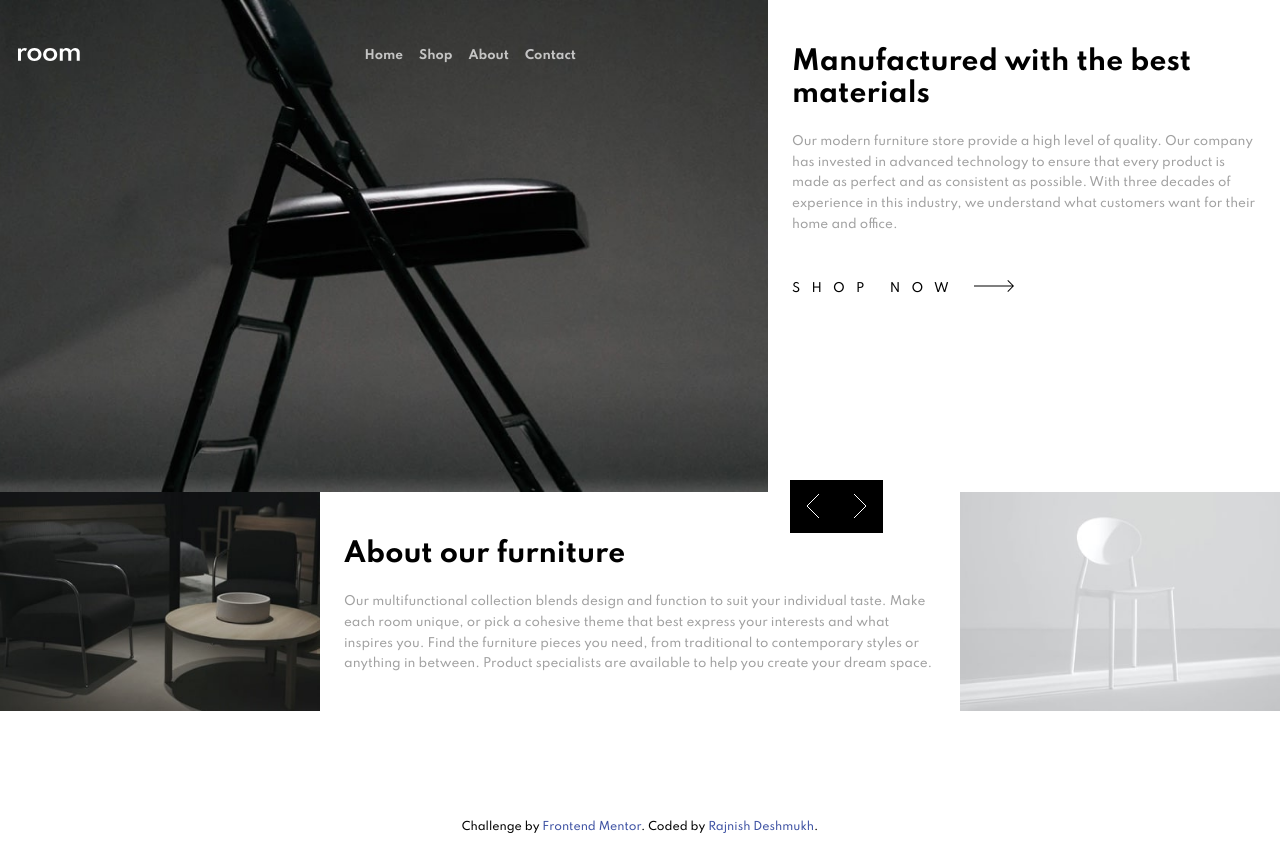
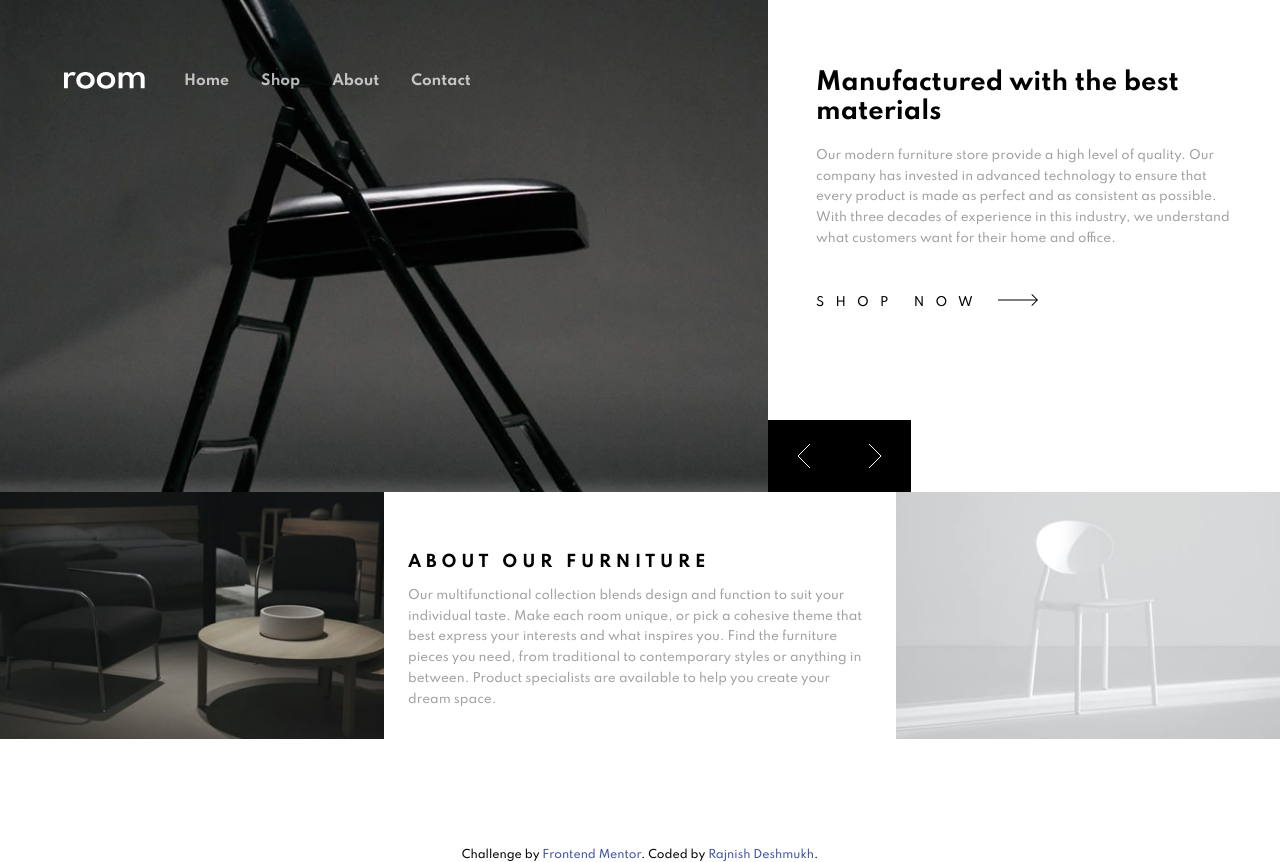
Before and after one commit to drajnish/room-homepage-master, a plain HTML site: page index.html in a window 1280 px wide. Before the commit the page ends 834 px from the top, so only its background shows below. Drawn offline with Linux system fonts and the light colour scheme.

Commit message:
some changes in css and js file

```diff
--- a/script.js
+++ b/script.js
@@ -13,12 +13,12 @@ let idx = 0;
 
 menuBtn.addEventListener("click", () => {
   menu.classList.add("active");
-  header.style.left = "-16em";
+  header.style.left = "-60vw";
 });
 
 closeBtn.addEventListener("click", () => {
   menu.classList.remove("active");
-  header.style.left = "1.5em";
+  header.style.left = "6vw";
 });
 
 let interval = setInterval(run, 2000);
--- a/style.css
+++ b/style.css
@@ -22,39 +22,18 @@ body {
   flex-direction: column;
 }
 
-.slider-container {
-  position: relative;
-}
-
 .header {
   position: absolute;
-  display: flex;
-  justify-content: space-between;
-  align-items: center;
-  width: 50vw;
-  top: 4em;
-  left: 1.5em;
-  transition: left 0.6s ease;
   z-index: 9;
 }
 
 nav {
-  display: flex;
-  justify-content: space-around;
-  align-items: center;
-  background-color: var(--white);
   position: absolute;
-  width: 100vw;
-  padding: 1.8rem 0;
-  opacity: 0;
-  top: 0;
-  right: 0;
-  transition: opacity 0.8s ease-in-out;
+  /* width: 100vw; */
+  /* padding: 1.8rem 0; */
+  /* top: 0;
+  right: 0; */
   z-index: 3;
-}
-
-nav.active {
-  opacity: 1;
 }
 
 nav ul {
@@ -62,7 +41,6 @@ nav ul {
   justify-content: flex-end;
   align-items: center;
   padding-right: 0.8rem;
-  /* margin: auto; */
 }
 
 nav ul li {
@@ -71,46 +49,20 @@ nav ul li {
   padding: 0.5rem;
 }
 
-nav ul li,
-.close-btn {
-  transform: translateX(-30em);
-  opacity: 0;
-  transition: transform 0.6s ease-in-out, opacity 0.5s linear;
-}
-
-nav.active ul li,
-nav.active .close-btn {
-  opacity: 1;
-  transform: translateX(0);
-}
-
 nav ul li a {
   display: block;
   text-decoration: none;
   color: var(--black);
   font-weight: 700;
-  position: relative;
 }
 
-nav ul li::after {
-  content: "";
-  opacity: 0;
-  width: 40%;
-  height: 3px;
-  background-color: var(--white);
-  position: absolute;
-  transform: translateX(35%);
-  bottom: 0;
-}
-
-nav ul li:hover::after,
-nav ul li:active {
-  opacity: 1;
+.slider-container {
+  position: relative;
+  overflow: hidden;
 }
 
 .carousal {
   display: flex;
-  position: relative;
   transform: translateX(0);
   transition: transform 0.5s ease-in-out;
 }
@@ -121,6 +73,7 @@ nav ul li:active {
 
 .hero-img-container picture img {
   width: 100vw;
+  height: 60vh;
   object-fit: cover;
 }
 
@@ -128,8 +81,6 @@ nav ul li:active {
   position: absolute;
   background-color: var(--black);
   display: flex;
-  top: 54vh;
-  right: 0;
 }
 
 .btn-container .left-arrow:hover,
@@ -140,11 +91,11 @@ nav ul li:active {
 .btn-container .left-arrow,
 .btn-container .right-arrow {
   object-fit: cover;
-  padding: 0.88rem 1rem;
+  padding: 0.9rem 1rem;
 }
 
 .content {
-  padding: 1.5rem;
+  padding: 1.8rem;
 }
 
 .content h1 {
@@ -165,32 +116,86 @@ nav ul li:active {
   padding: 2rem 0;
 }
 
+.about .content h1 {
+  text-transform: uppercase;
+  font-size: 16px;
+  letter-spacing: 0.3rem;
+}
+
 .about img {
   width: 100vw;
 }
 
 .attribution {
+  font-size: 11px;
   margin-top: 10em;
+  text-align: center;
+}
+.attribution a {
+  color: hsl(228, 45%, 44%);
+  text-decoration: none;
 }
 
-.attribution a {
-  text-decoration: none;
-}
-@media (min-width: 451px) {
-  .btn-container {
-    top: 40vh;
+@media (max-width: 767px) {
+  .header {
+    display: flex;
+    justify-content: space-between;
+    align-items: center;
+    width: 50vw;
+    top: 13vw;
+    left: 8vw;
+    transition: left 0.6s ease;
   }
 
-  .btn-container .left-arrow,
-  .btn-container .right-arrow {
-    padding: 0.95rem 1rem;
+  nav {
+    display: flex;
+    justify-content: space-around;
+    align-items: center;
+    background-color: var(--white);
+    width: 100vw;
+    padding: 1.8rem 0;
+    opacity: 0;
+    top: 0;
+    right: 0;
+    transition: opacity 0.8s ease-in-out;
+  }
+
+  nav.active {
+    opacity: 1;
+  }
+
+  nav ul li,
+  .close-btn {
+    transform: translateX(-100vw);
+    opacity: 0;
+    transition: transform 0.6s ease-in-out, opacity 0.5s linear;
+  }
+
+  nav.active ul li,
+  nav.active .close-btn {
+    opacity: 1;
+    transform: translateX(0);
+  }
+
+  nav ul li a {
+    position: relative;
+  }
+
+  .btn-container {
+    top: 53vh;
+    right: 0;
   }
 }
 
 @media (min-width: 768px) {
   .header {
     display: inline-block;
-    width: auto;
+    top: 9vh;
+    left: 5vw;
+  }
+
+  .header .logo {
+    width: 130%;
   }
 
   .header .menu {
@@ -198,29 +203,38 @@ nav ul li:active {
   }
 
   nav {
-    display: inline-block;
-    width: auto;
-    right: 35em;
-    opacity: 1;
-    justify-content: center;
-    background-color: transparent;
+    top: 6vh;
+    left: 10vw;
   }
 
   .close-btn {
     display: none;
   }
 
-  nav ul {
-    padding: 0;
-  }
-
   nav ul li {
-    opacity: 1;
-    transform: translateX(0);
+    padding: 0.8rem 1rem;
+    position: relative;
   }
 
   nav ul li a {
+    font-size: 14px;
     color: rgba(255, 255, 255, 0.7);
+  }
+
+  nav ul li::after {
+    content: "";
+    opacity: 0;
+    width: 30%;
+    height: 3px;
+    background-color: var(--white);
+    position: absolute;
+    transform: translateX(50%);
+    bottom: 0;
+  }
+
+  nav ul li:hover::after,
+  nav ul li:active {
+    opacity: 1;
   }
 
   .hero-img-container {
@@ -247,29 +261,13 @@ nav ul li:active {
   }
 
   .btn-container {
-    top: 68vh;
-    right: 28vw;
+    bottom: 0;
+    left: 60vw;
   }
 
   .btn-container .left-arrow,
   .btn-container .right-arrow {
-    padding: 0.95rem 1rem;
-  }
-}
-
-@media (min-width: 1024px) {
-  nav {
-    right: 58em;
-  }
-
-  .btn-container {
-    top: 60vh;
-    right: 31vw;
-  }
-
-  .btn-container .left-arrow,
-  .btn-container .right-arrow {
-    padding: 0.9rem 1.02rem;
+    padding: 0.6rem 1rem;
   }
 
   .about {
@@ -277,40 +275,39 @@ nav ul li:active {
   }
 
   .about img {
-    width: 25%;
+    width: 30vw;
   }
 }
 
-@media (min-width: 1366px) {
-  nav {
-    right: 72em;
-    font-size: 14px;
+@media (min-width: 1024px) {
+  .content {
+    padding: 3rem;
   }
 
-  .btn-container {
-    top: 64vh;
-    right: 29vw;
+  .content h1 {
+    font-size: 24px;
+  }
+
+  .about .content {
+    padding: 3rem 1.5rem 1rem;
   }
 
   .btn-container .left-arrow,
   .btn-container .right-arrow {
-    padding: 1.25rem 1.92rem;
+    padding: 1.5rem 1.8rem;
   }
 }
 
 @media (min-width: 1440px) {
-  nav {
-    font-size: 14px;
-    right: 75em;
+  .content {
+    padding: 5rem;
   }
 
-  .btn-container {
-    top: 86vh;
-    right: 29vw;
+  .content h1 {
+    font-size: 32px;
   }
 
-  .btn-container .left-arrow,
-  .btn-container .right-arrow {
-    padding: 1.8rem 2.061rem;
+  .about .content {
+    padding: 4rem 2.5rem 2rem;
   }
 }
```
